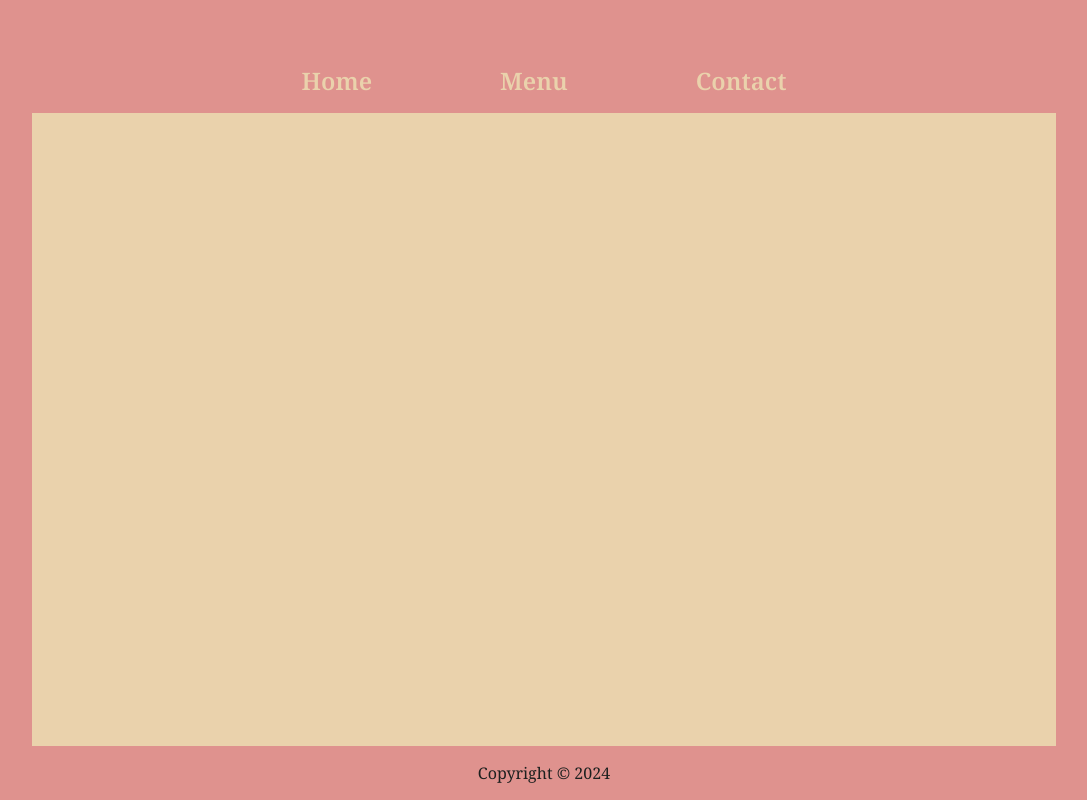
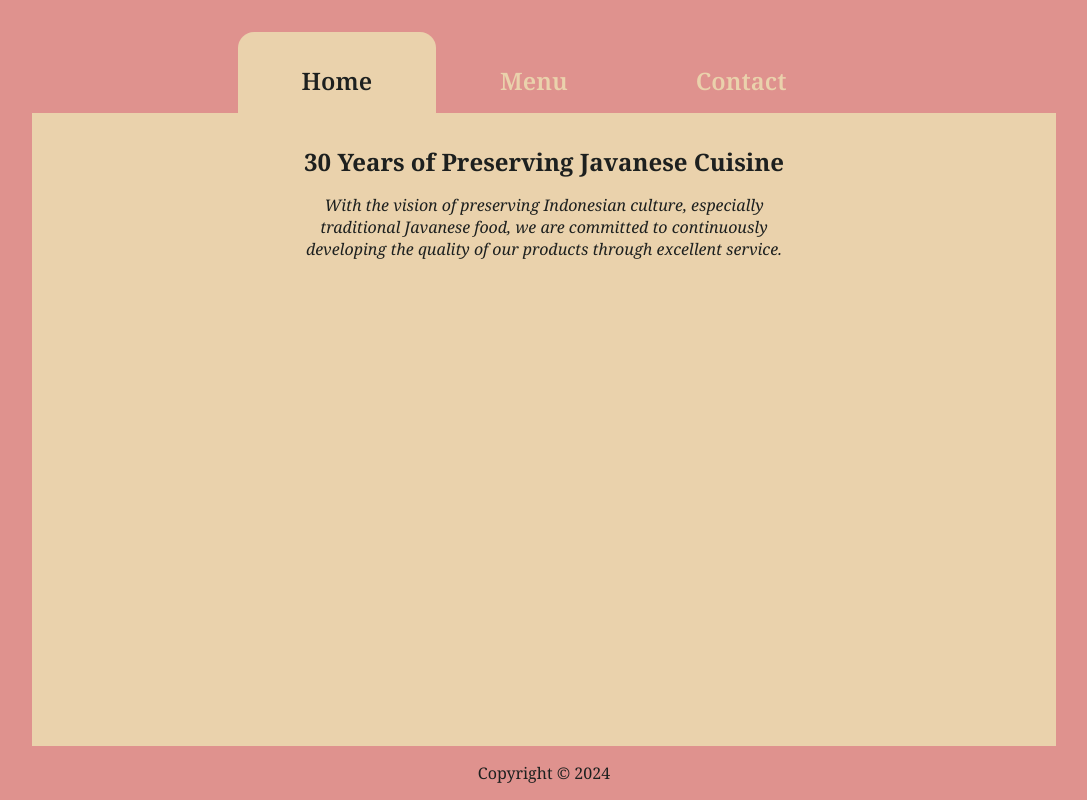
Before and after one commit to jacknb1ack/odin-restaurant, a website built with webpack: page src/template.html in a window 1280 px wide. Shown: the whole page, without its empty margins (96-1183 px from the left). Built offline with nearby package versions, Linux system fonts and the light colour scheme.

Commit message:
fix default page to home tab, previously doesnt display anything

```diff
--- a/src/home.js
+++ b/src/home.js
@@ -2,7 +2,7 @@ export const homeDisplay = () => {
   const main = document.querySelector("main");
 
   const container = document.createElement("div");
-  container.classList.add("content");
+  container.classList.add("content", "active");
 
   const homeContainer = document.createElement("div");
   homeContainer.classList.add("home-content");
--- a/src/template.html
+++ b/src/template.html
@@ -9,7 +9,7 @@
     <div id="page">
       <header>
         <nav class="nav-menu">
-          <div class="nav-item" id="nav1">Home</div>
+          <div class="nav-item active" id="nav1">Home</div>
           <div class="nav-item" id="nav2">Menu</div>
           <div class="nav-item" id="nav3">Contact</div>
         </nav>
```
